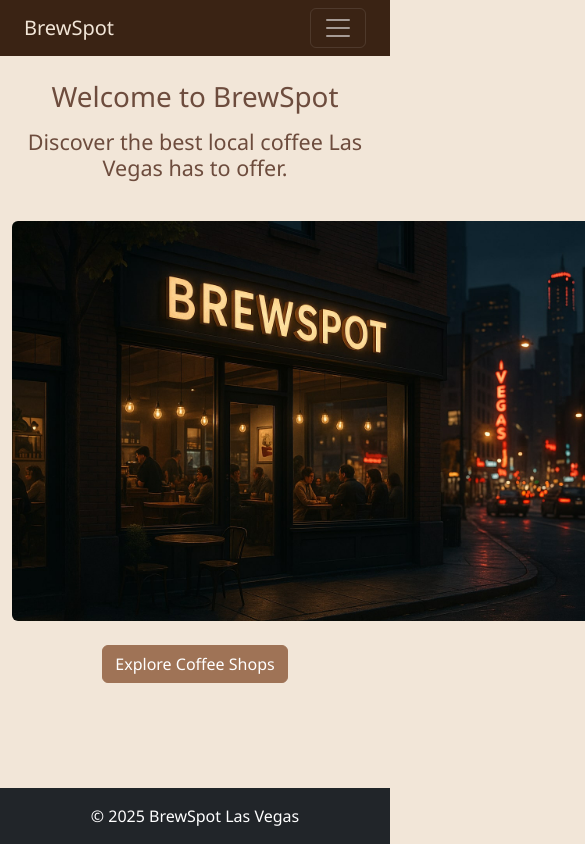
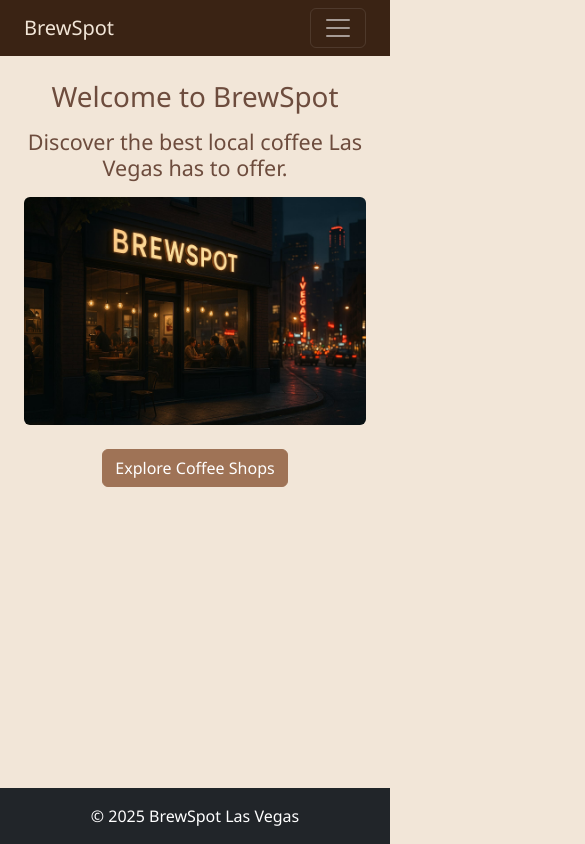
Before and after one commit to DarwinCasasola/brewspot-react, a React (Vite) app: page / in a window 390 px wide. Shown: the top 844 px of the page, 585 px wide, since content can reach past the window. Built offline with nearby package versions, Linux system fonts and the light colour scheme.

Commit message:
mobilescreen fix

```diff
--- a/src/pages/Home.jsx
+++ b/src/pages/Home.jsx
@@ -3,14 +3,14 @@ import coffeeimg from "../assets/generatedcoffeevibes.jpg";
 
 function Home() {
   return (
-    <div className="text-center">
+    <div className="container text-center">
       <h1 className="mb-3">Welcome to BrewSpot</h1>
       <p><h4>Discover the best local coffee Las Vegas has to offer.</h4></p>
       <img
         src={coffeeimg}
         alt="BrewSpot Coffee Vibes"
-        className="img-fluid rounded my-4"
-        style={{ maxWidth: "600px" }}
+        className="img-fluid rounded mx-auto d-block"
+        style={{ maxWidth: "100%", height: "auto" }}
       />
       <br />
       <Link to="/shops" className="btn btn-primary">Explore Coffee Shops</Link>
```
